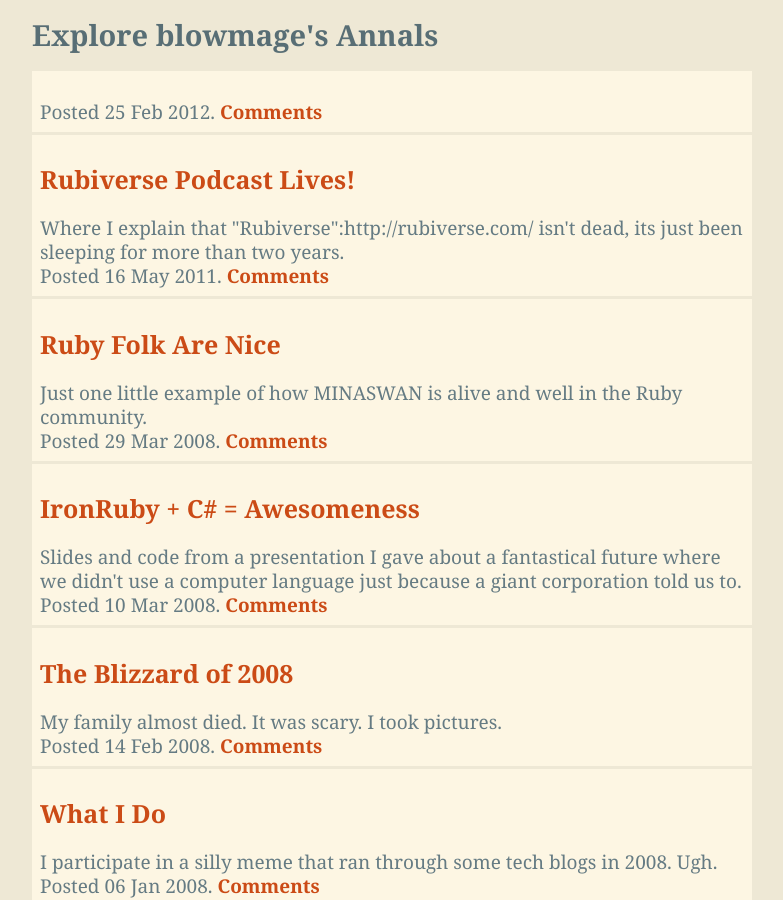
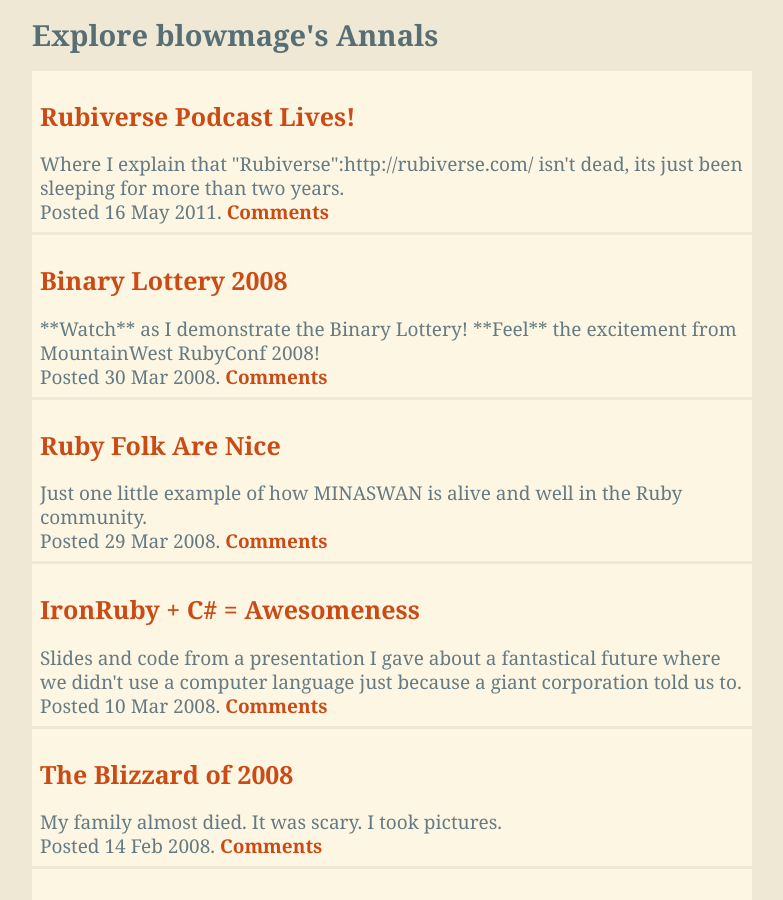
Before and after one commit to blowmage/blowmage.github.com, a Jekyll site: the page built from archives.html, in a window 1280 px wide and 900 px high. Shown: the whole window, without its empty margins (248-1031 px from the left). Built offline with Jekyll 4.4.1, drawn with Linux system fonts in a browser that asks for light colours; comment, search, counter and statistics services are not loaded.

Commit message:
Fix YAML parsing

```diff
--- a/_posts/2008-03-30-binary-lottery-2008.html
+++ b/_posts/2008-03-30-binary-lottery-2008.html
@@ -1,7 +1,7 @@
 ---
 title:  Binary Lottery 2008
 layout: post
-desc:   **Watch** as I demonstrate the Binary Lottery! **Feel** the excitement from MountainWest RubyConf 2008!
+desc:   "**Watch** as I demonstrate the Binary Lottery! **Feel** the excitement from MountainWest RubyConf 2008!"
 ---
 <p>This year at <a href="http://mtnwestrubyconf.org/">MountainWest RubyConf 2008</a> we had a slew of books and t-shirts to give away to attendees. Like last year we printed each attendee's unique number on their badge in base 2 (binary). We would then randomly select a winner from the attendee list. But we would use their binary number in the reveal, showing only one number at a time. It might be cheesy, but we really enjoy it so deal. :)</p>
 <p>This is what the badges looked like:</p>
```
